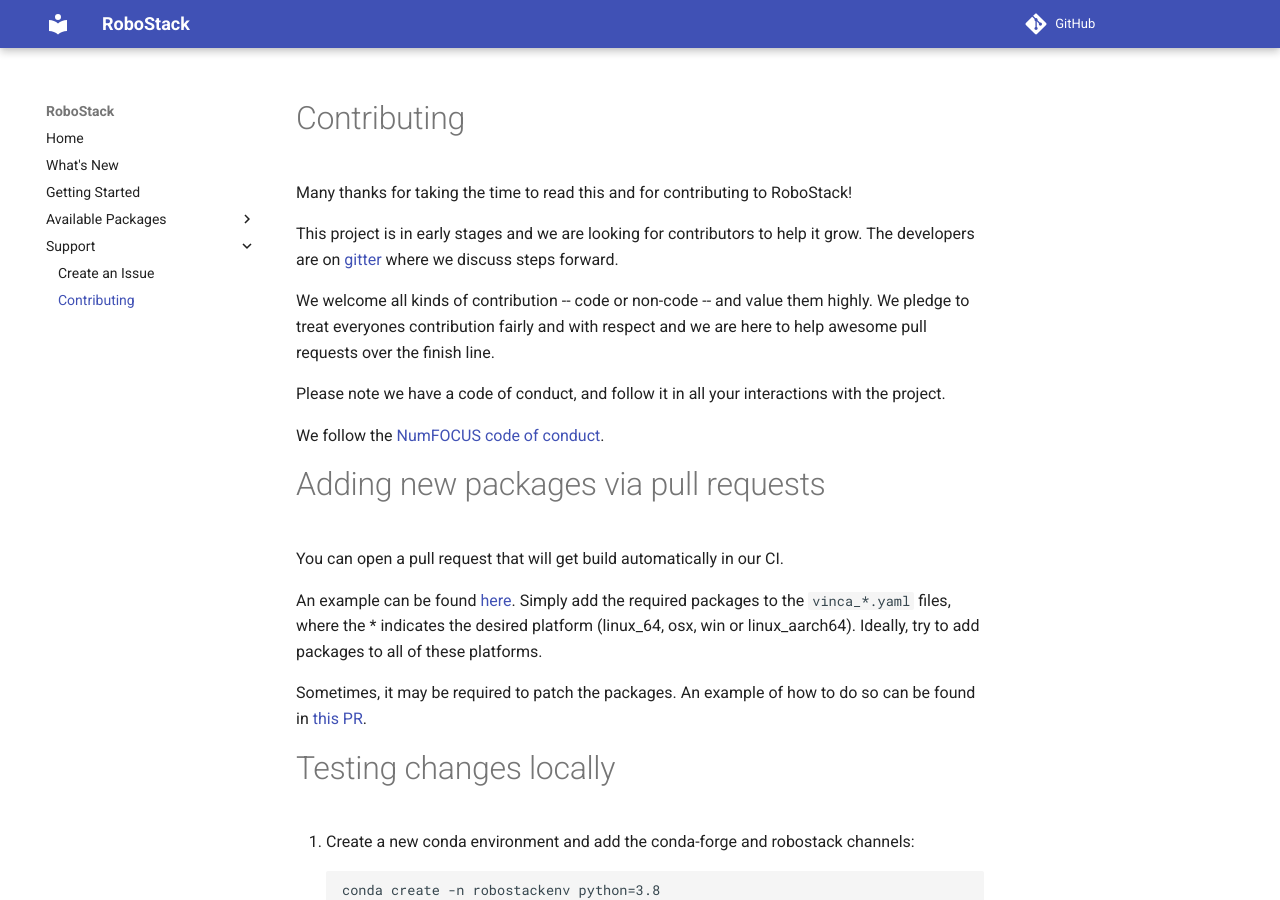
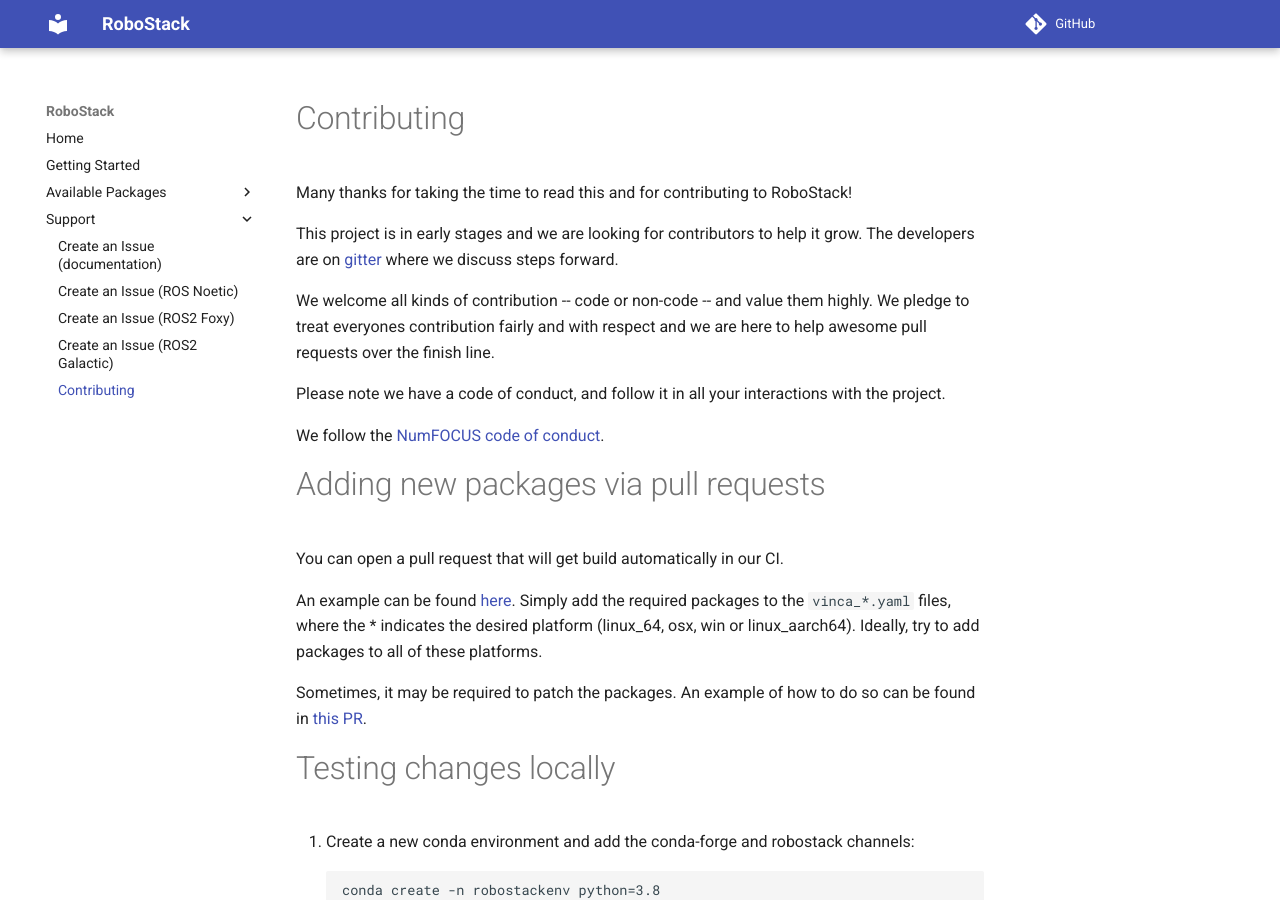
Before and after one commit to RoboStack/robostack.github.io, an MkDocs documentation site: the page built from docs/Contributing.md, in a window 1280 px wide and 900 px high. Built offline with MkDocs 1.6.1 and Material for MkDocs 9.7.7, drawn with Linux system fonts in a browser that asks for light colours; comment, search, counter and statistics services are not loaded.

Commit message:
Hide What's New for now, not very exciting; add fine-grained issue lists

```diff
--- a/mkdocs.yml
+++ b/mkdocs.yml
@@ -4,14 +4,17 @@
 edit_uri: edit/master/docs/
 nav:
     - Home: index.md
-    - What's New: WhatsNew.md
+    # - What's New: WhatsNew.md
     - Getting Started: GettingStarted.md
     - Available Packages:
       - ROS1 Noetic: noetic.md
       - ROS2 Foxy: foxy.md
       - ROS2 Galactic: galactic.md
     - Support:
-        - Create an Issue: https://github.com/RoboStack/robostack.github.io
+        - Create an Issue (documentation): https://github.com/RoboStack/robostack.github.io/issues/new
+        - Create an Issue (ROS Noetic): https://github.com/RoboStack/ros-noetic/issues/new
+        - Create an Issue (ROS2 Foxy): https://github.com/RoboStack/ros-foxy/issues/new
+        - Create an Issue (ROS2 Galactic): https://github.com/RoboStack/ros-galactic/issues/new
         - Contributing: Contributing.md
 
 theme: material
```
